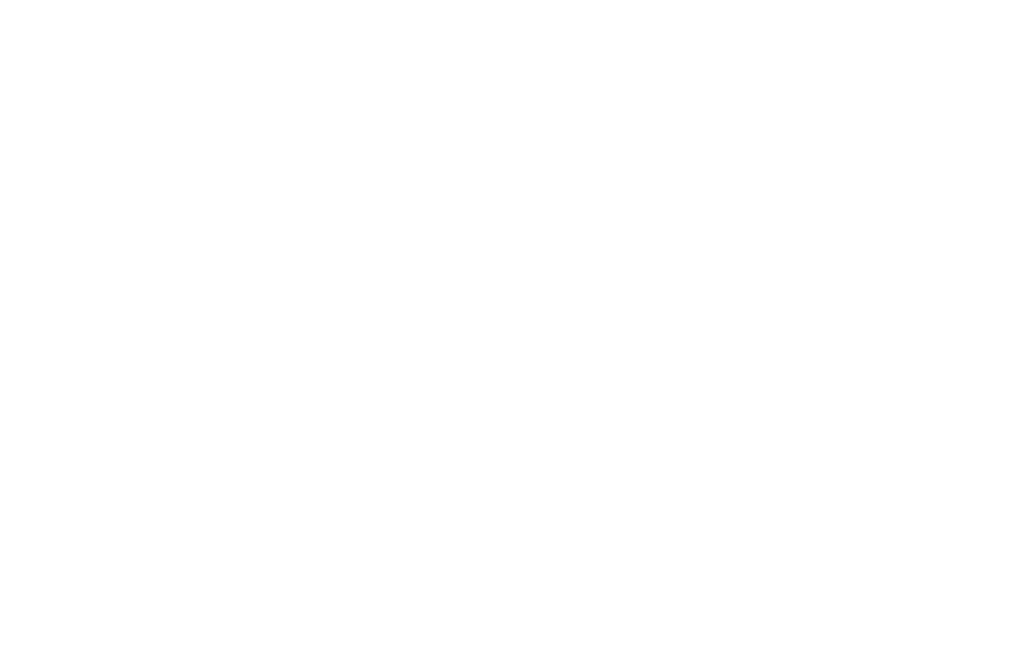
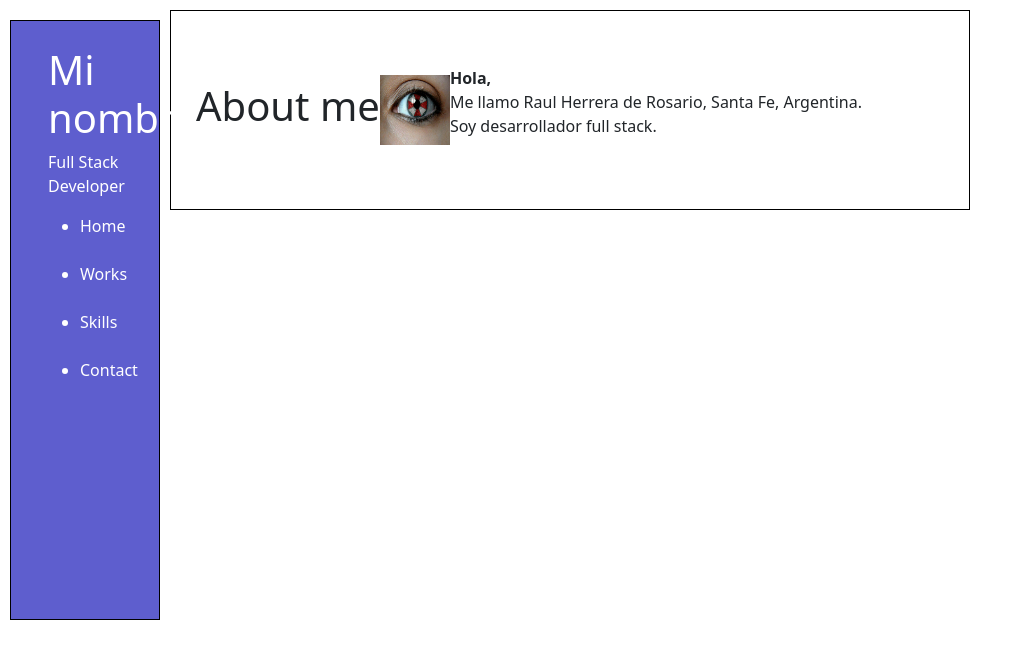
Before and after one commit to RaulHerrera22/portfolio-front-end, a website: page index.html in a window 1280 px wide. Shown: the whole page, without its empty margins (0-1023 px from the left). Drawn offline with nearby package versions, Linux system fonts and the light colour scheme.

Commit message:
Act.nuevo.2

```diff
--- a/index.html
+++ b/index.html
@@ -7,9 +7,45 @@
     <title>Mi Portfolio</title>
 
     <link rel="stylesheet" href="styles.css"/>
+    <style>
+        #nav {color: white;}
+        #about{
+            text-align: left;
+            align-content: right;
+            clear: right;
+        }
+
+    </style>
+
 
 </head>
 <body>
+    <aside>
+    <div id="nav" class="container">
+    <h1> Mi nombre</h1>
+    <p>Full Stack Developer</p>
+    <ul>
+        <li>Home</li>
+        <br>
+        <li>Works</li>
+        <br>
+        <li>Skills</li>
+        <br>
+        <li>Contact</li>
+    </ul>
+    </div>
+    </aside>
+
+    <div id="about" class="container">
+        <h1>About me</h1>
+        <img src="./imagenes/ojo.jpg" width="70px" height="70px">
+        <p><strong>Hola,</strong><br>Me llamo Raul Herrera de Rosario, Santa Fe, Argentina.<br> Soy desarrollador full stack.</p>
+
+
+    </div>
+
+    </div>
+
 
 
     <link rel="stylesheet" href="css/bootstrap.min.css">
--- a/styles.css
+++ b/styles.css
@@ -1 +1,27 @@
 /*# sourceMappingURL=styles.css.map */
+
+aside {
+  float: left;
+  width: 150px;
+  height: 600px;
+  margin: 10px;
+  padding: 25px;
+  border: 1px solid black;
+  background-color: rgb(94, 94, 206);
+  }
+
+#about{
+  width: 800px;
+  height: 200px;
+  display: flex;
+  border: 1px solid black;
+  margin: 10px;
+  padding: 25px;
+  align-items: center;
+  background: white;
+}
+
+ul li{
+    color: white;
+
+}
```
Also changed, not shown: imagenes/ojo.jpg (added).
